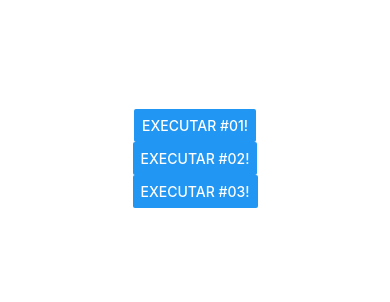
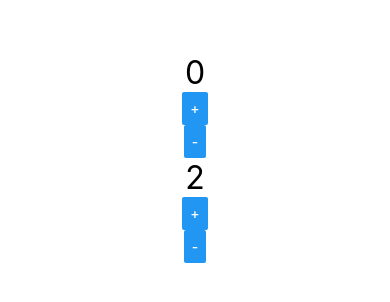
Before and after one commit to WellintonCamboim/cod3r-react-native, a React Native app in the folder fundReactNative/: screen / in a window 390 px wide. Shown: the part 264-566 px from the top of the page. Built offline with nearby package versions, Linux system fonts and the light colour scheme.

Commit message:
Componente com Estado(useState)

```diff
--- a/fundReactNative/src/App.js
+++ b/fundReactNative/src/App.js
@@ -6,6 +6,7 @@
 import Aleatorio from './components/Aleatorio'
 import Titulo from './components/Titulo'
 import Botao from './components/Botao'
+import Contador from './components/Contador'
 
 // function App() {
 //     return <Text>Primeiro Componente 2</Text>
@@ -15,8 +16,10 @@
 
 export default () => (
     <View style={style.App}>
+        <Contador />
+        <Contador inicial={2} passo={5}/>
+        {/* <Aleatorio x={50} y={40}/>
         <Botao />
-        {/* <Aleatorio x={50} y={40}/>
         <Titulo principal="Cadastro do Produto" secundario="Tela de Cadastro do Produto"/>
         <Aleatorio x={30} y={24}/>
         <Aleatorio x={10} y={40}/>
--- /dev/null
+++ b/fundReactNative/src/components/Contador.js
@@ -0,0 +1,41 @@
+import React, { Fragment, useState } from 'react'
+import { Button, Text } from 'react-native'
+import style from './style'
+
+// export default props => {
+//     // let numero = props.inicial
+//     const [numero, setNumero] = useState(props.inicial)
+
+//     const inc = () => {
+//         setNumero(numero + props.passo)
+//     }
+
+//     const dec = () => setNumero(numero - props.passo)
+
+//     return (
+//         <Fragment>
+//             <Text style={style.fontG}>{numero}</Text>
+//             <Button title="+" onPress={inc} />
+//             <Button title="-" onPress={dec} />
+//         </Fragment>
+//     )
+// }
+
+export default ({ inicial = 0, passo = 7 }) => {
+    // let numero = props.inicial
+    const [numero, setNumero] = useState(inicial)
+
+    const inc = () => {
+        setNumero(numero + passo)
+    }
+
+    const dec = () => setNumero(numero - passo)
+
+    return (
+        <Fragment>
+            <Text style={style.fontG}>{numero}</Text>
+            <Button title="+" onPress={inc} />
+            <Button title="-" onPress={dec} />
+        </Fragment>
+    )
+}
```
